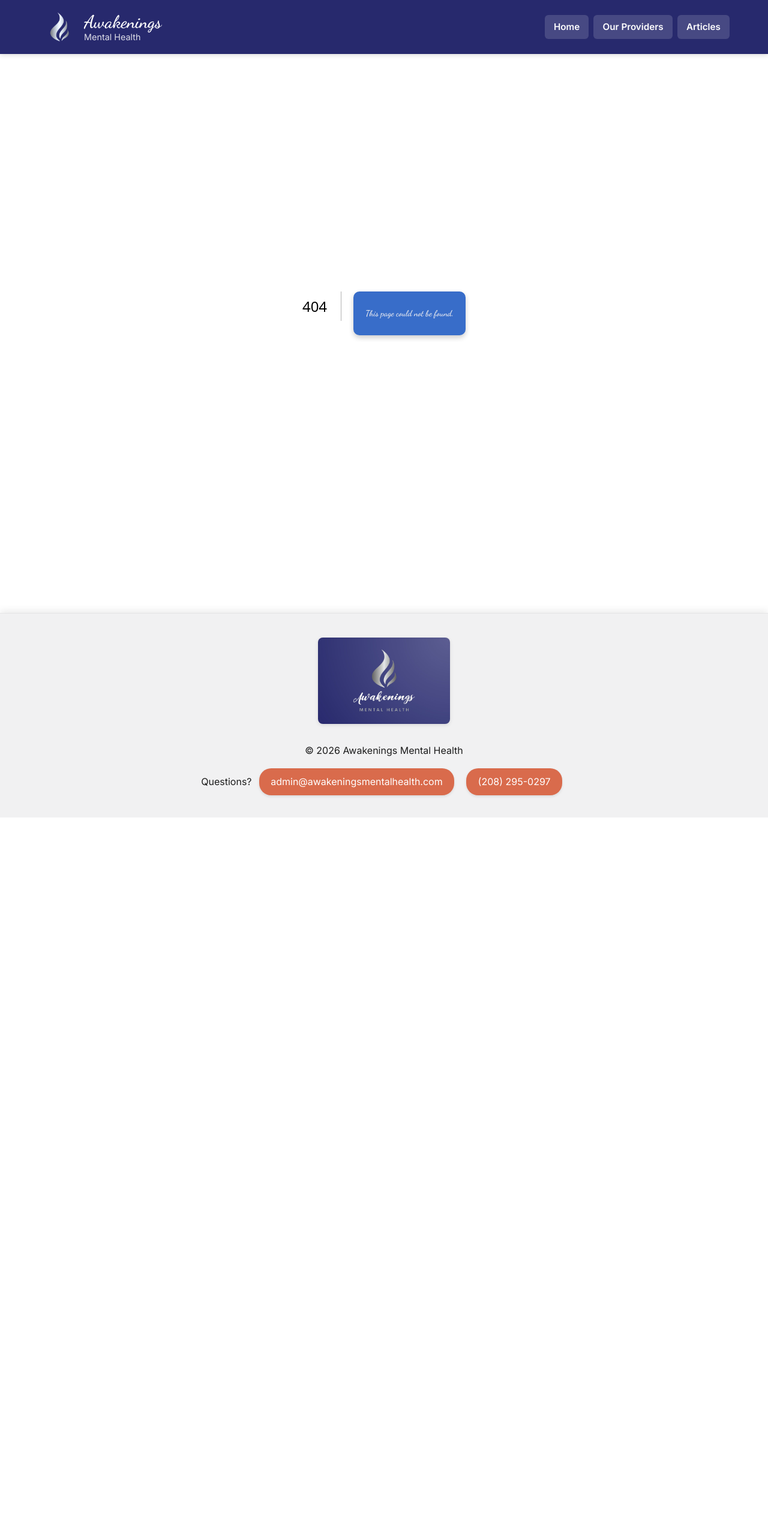
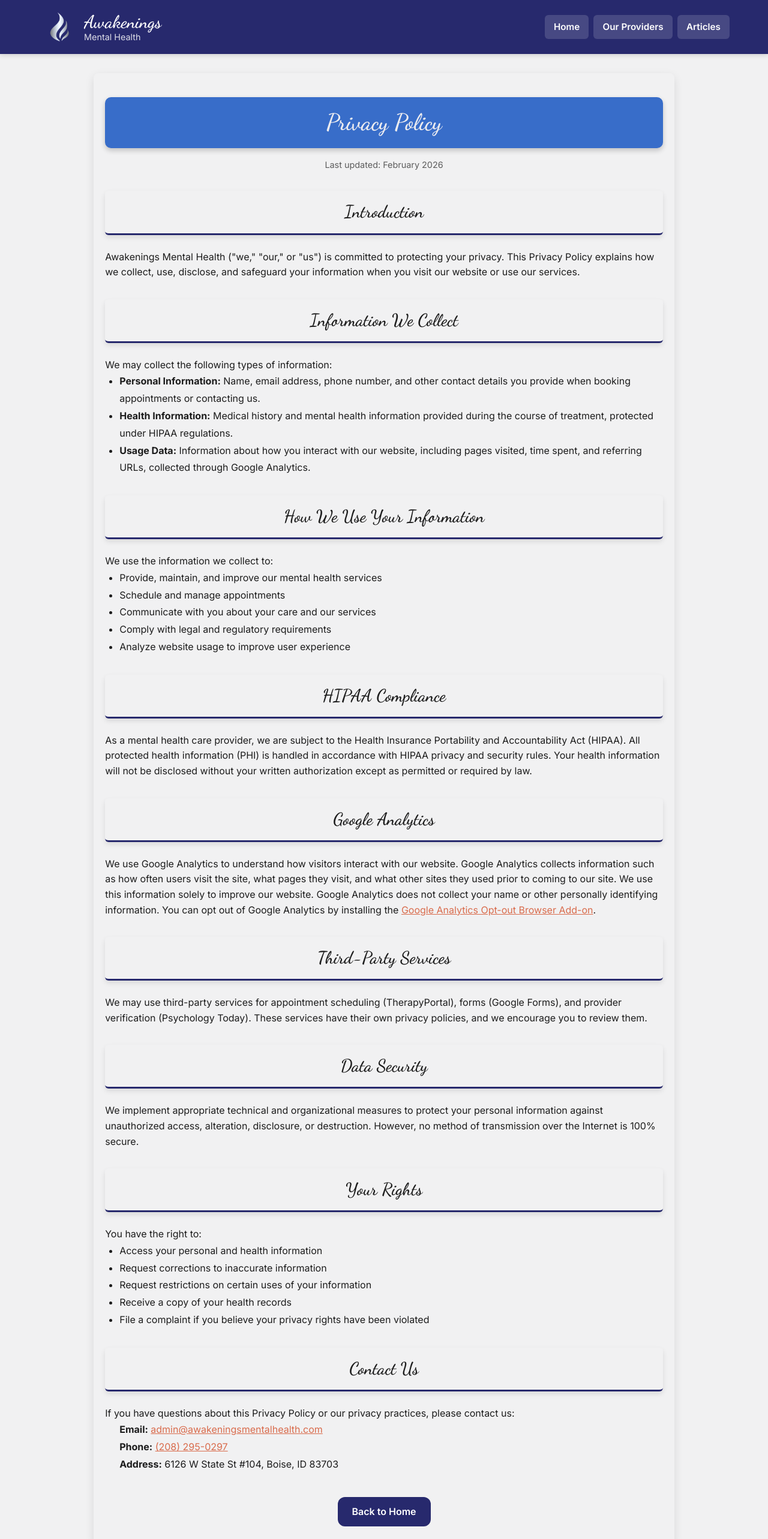
Before and after one commit to Benoitmcs/Awakenings, a Next.js app: page /privacy-policy in a window 1280 px wide. Before the commit this address had no page. Shown: the top 2566 px of the page at 60% size. Before the commit the page ends 1363 px from the top, so only its background shows below. Built offline with nearby package versions, Linux system fonts and the light colour scheme.

Commit message:
Add privacy policy page with footer link (Next.js)
Created privacy policy page at /privacy-policy as a Next.js route,
matching the V3 project structure. Added link in the Footer component.

https://claude.ai/code/session_01TQF5e8T6wyFot31rDZrxzY

```diff
--- /dev/null
+++ b/src/app/privacy-policy/page.js
@@ -0,0 +1,89 @@
+import Link from 'next/link';
+
+export const metadata = {
+  title: 'Privacy Policy - Awakenings Mental Health',
+  description: 'Privacy policy for Awakenings Mental Health. Learn how we collect, use, and protect your personal information.',
+};
+
+export default function PrivacyPolicy() {
+  return (
+    <div className="content-capsule" data-aos="fade-up">
+      <h2>Privacy Policy</h2>
+      <p style={{ textAlign: 'center', marginBottom: '2rem', fontSize: '0.9rem', color: 'var(--text-dark)', opacity: 0.7 }}>
+        Last updated: February 2026
+      </p>
+
+      <h3>Introduction</h3>
+      <p>
+        Awakenings Mental Health (&quot;we,&quot; &quot;our,&quot; or &quot;us&quot;) is committed to protecting your privacy. This Privacy Policy explains how we collect, use, disclose, and safeguard your information when you visit our website or use our services.
+      </p>
+
+      <h3>Information We Collect</h3>
+      <p>We may collect the following types of information:</p>
+      <ul style={{ paddingLeft: '1.5rem', marginBottom: '1.5rem', lineHeight: '1.8' }}>
+        <li><strong>Personal Information:</strong> Name, email address, phone number, and other contact details you provide when booking appointments or contacting us.</li>
+        <li><strong>Health Information:</strong> Medical history and mental health information provided during the course of treatment, protected under HIPAA regulations.</li>
+        <li><strong>Usage Data:</strong> Information about how you interact with our website, including pages visited, time spent, and referring URLs, collected through Google Analytics.</li>
+      </ul>
+
+      <h3>How We Use Your Information</h3>
+      <p>We use the information we collect to:</p>
+      <ul style={{ paddingLeft: '1.5rem', marginBottom: '1.5rem', lineHeight: '1.8' }}>
+        <li>Provide, maintain, and improve our mental health services</li>
+        <li>Schedule and manage appointments</li>
+        <li>Communicate with you about your care and our services</li>
+        <li>Comply with legal and regulatory requirements</li>
+        <li>Analyze website usage to improve user experience</li>
+      </ul>
+
+      <h3>HIPAA Compliance</h3>
+      <p>
+        As a mental health care provider, we are subject to the Health Insurance Portability and Accountability Act (HIPAA). All protected health information (PHI) is handled in accordance with HIPAA privacy and security rules. Your health information will not be disclosed without your written authorization except as permitted or required by law.
+      </p>
+
+      <h3>Google Analytics</h3>
+      <p>
+        We use Google Analytics to understand how visitors interact with our website. Google Analytics collects information such as how often users visit the site, what pages they visit, and what other sites they used prior to coming to our site. We use this information solely to improve our website. Google Analytics does not collect your name or other personally identifying information. You can opt out of Google Analytics by installing the{' '}
+        <a href="https://tools.google.com/dlpage/gaoptout" target="_blank" rel="noopener noreferrer" style={{ color: 'var(--accent)', textDecoration: 'underline' }}>
+          Google Analytics Opt-out Browser Add-on
+        </a>.
+      </p>
+
+      <h3>Third-Party Services</h3>
+      <p>
+        We may use third-party services for appointment scheduling (TherapyPortal), forms (Google Forms), and provider verification (Psychology Today). These services have their own privacy policies, and we encourage you to review them.
+      </p>
+
+      <h3>Data Security</h3>
+      <p>
+        We implement appropriate technical and organizational measures to protect your personal information against unauthorized access, alteration, disclosure, or destruction. However, no method of transmission over the Internet is 100% secure.
+      </p>
+
+      <h3>Your Rights</h3>
+      <p>You have the right to:</p>
+      <ul style={{ paddingLeft: '1.5rem', marginBottom: '1.5rem', lineHeight: '1.8' }}>
+        <li>Access your personal and health information</li>
+        <li>Request corrections to inaccurate information</li>
+        <li>Request restrictions on certain uses of your information</li>
+        <li>Receive a copy of your health records</li>
+        <li>File a complaint if you believe your privacy rights have been violated</li>
+      </ul>
+
+      <h3>Contact Us</h3>
+      <p>
+        If you have questions about this Privacy Policy or our privacy practices, please contact us:
+      </p>
+      <ul style={{ paddingLeft: '1.5rem', marginBottom: '1.5rem', lineHeight: '1.8', listStyle: 'none' }}>
+        <li><strong>Email:</strong> <a href="mailto:admin@awakeningsmentalhealth.com" style={{ color: 'var(--accent)', textDecoration: 'underline' }}>admin@awakeningsmentalhealth.com</a></li>
+        <li><strong>Phone:</strong> <a href="tel:2082950297" style={{ color: 'var(--accent)', textDecoration: 'underline' }}>(208) 295-0297</a></li>
+        <li><strong>Address:</strong> 6126 W State St #104, Boise, ID 83703</li>
+      </ul>
+
+      <div style={{ textAlign: 'center', marginTop: '2rem' }}>
+        <Link href="/" className="btn">
+          Back to Home
+        </Link>
+      </div>
+    </div>
+  );
+}
--- a/src/components/Footer.js
+++ b/src/components/Footer.js
@@ -1,3 +1,5 @@
+import Link from 'next/link';
+
 export default function Footer() {
   const currentYear = new Date().getFullYear();
 
@@ -13,6 +15,9 @@ export default function Footer() {
           <a href="mailto:admin@awakeningsmentalhealth.com">admin@awakeningsmentalhealth.com</a>{' '}
           <a href="tel:2082950297">(208) 295-0297</a>
         </p>
+        <p>
+          <Link href="/privacy-policy">Privacy Policy</Link>
+        </p>
       </div>
     </footer>
   );
```
